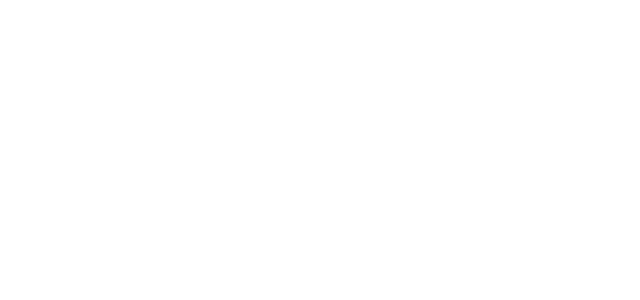
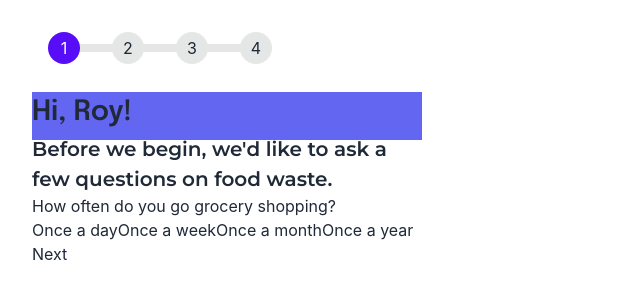
Before and after one commit to ShawnTownsend/terra-web, a React (Create React App) app in the folder app/: page /survey in a window 1280 px wide. Before the commit this address had no page. Shown: the top 300 px of the page, without its empty margins (0-640 px from the left). Built offline with nearby package versions, Linux system fonts and the light colour scheme.

Commit message:
Started survey

```diff
--- a/app/src/App.js
+++ b/app/src/App.js
@@ -3,9 +3,10 @@ import { FrontPage } from './pages/FrontPage'
 import { SignUp } from './pages/SignUp'
 import { SignIn } from './pages/SignIn'
 import { Donate } from './pages/Donate'
+import { Survey } from './pages/Survey'
 import Main from './pages/Main'
-import { Dashboard } from './views/Dashboard'
-import PhotoStudio from './views/PhotoStudio'
+import { Dashboard } from './pages/Dashboard'
+import PhotoStudio from './pages/PhotoStudio'
 import { Container } from './components/layout/Container'
 
 document.title = 'Terra'
@@ -18,6 +19,7 @@ function App() {
             <Route path="/signin" element={<SignIn />} />
             <Route path="/" element={<FrontPage />} />
             <Route path="/donate" element={<Donate />} />
+            <Route path="/survey" element={<Survey />} />
             <Route path="" element={<Main />}>
                <Route path="/dashboard" element={<Dashboard />} />
                <Route path="/photostudio" element={<PhotoStudio />} />
--- a/app/src/pages/Survey.jsx
+++ b/app/src/pages/Survey.jsx
@@ -1,3 +1,81 @@
+import { Title } from "../components/Title"
+
+function Survey1() {
+    return(
+        <>
+        <div className="w-full bg-indigo-500 h-12">
+            <Title variant="h1">
+                Hi, Roy!
+            </Title>
+            <Title variant='h2'>
+            Before we begin, we'd like to ask a few questions on food waste.
+            </Title>
+            <p>
+            How often do you go grocery shopping?
+            </p>
+            <button>
+                Once a day
+            </button>
+            <button>
+                Once a week
+            </button>
+            <button>
+                Once a month
+            </button>
+            <button>
+                Once a year
+            </button>
+            <button type='submit'>
+                Next
+            </button>
+        </div>
+
+        </>
+    )
+}
+
+function Survey2() {
+    return(
+        <>
+        <div className="w-full bg-indigo-500 h-12">Survey 2</div>
+        </>
+    )
+}
+
+function Survey3() {
+    return(
+        <>
+        <div className="w-full bg-indigo-500 h-12">Survey 3</div>
+        </>
+    )
+}
+
+function Survey4() {
+    return(
+        <>
+        <div className="w-full bg-indigo-500 h-12">Survey 4</div>
+        </>
+    )
+}
+
+
+
+export function Survey() {
+    return(
+        <>
+        <ul class="steps steps-vertical lg:steps-horizontal">
+        <li class="step step-primary"></li>
+        <li class="step"></li>
+        <li class="step"></li>
+        <li class="step"></li>
+        </ul>
+        <Survey1/>
+        </>
+    )
+}
+
+
+
 // <input type = checkbox>
 // const questionArray = [
 //     //[0]
```
Also changed, not shown: package.json (+7 -1 lines), app/src/pages/Dashboard.jsx (renamed from app/src/views/Dashboard.jsx), app/src/pages/PhotoStudio.jsx (renamed from app/src/views/PhotoStudio.jsx), 2 other files (tests, documents, lock files or other folders).
